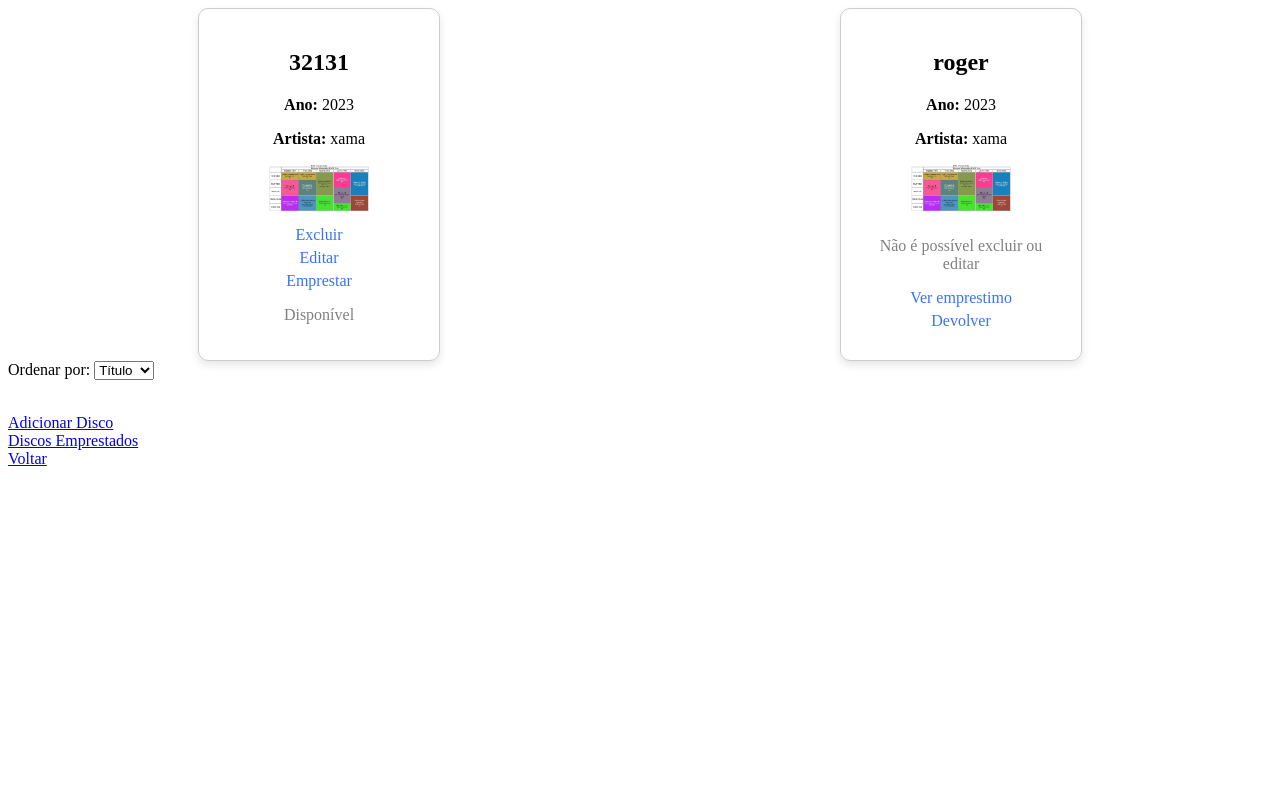
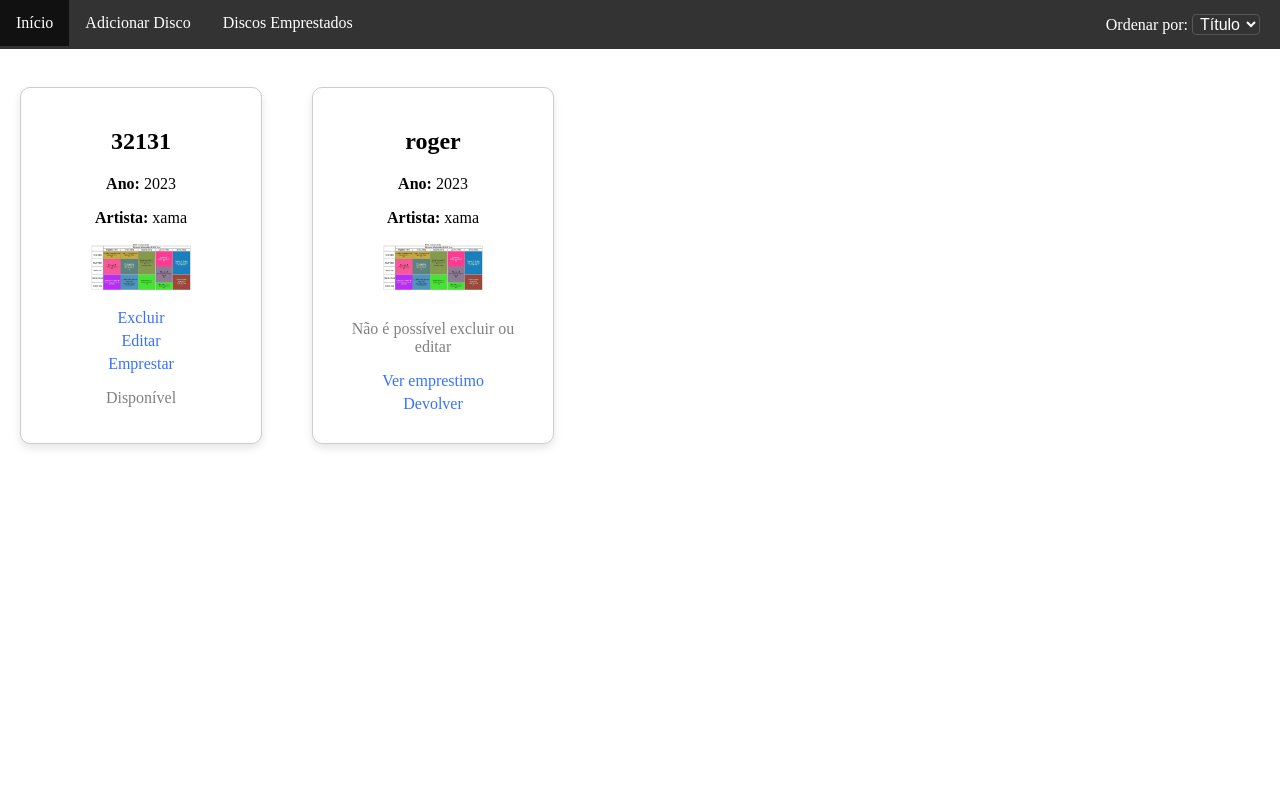
Before and after one commit to cauaauler/IFRS-Discoteca-Prog-2024, a PHP site: page /discos.php in a window 1280 px wide. Run offline with PHP 8.4, Linux system fonts and the light colour scheme; data comes from the database, SQL or seed files in the repository.

Commit message:
css discos

```diff
--- a/discos.css
+++ b/discos.css
@@ -1,25 +1,45 @@
+* {
+    text-align: center;
+}
+body{
+    margin: 0px;
+}
+
+/* Container flexível para os cards */
 .card-container {
     display: flex;
-            flex-wrap: wrap;
-            justify-content: space-around;
-            gap: 20px;
+    /* gap é maravilhoso, é literalmente um gap, não é que nem o margin que soma */
+    gap: 50px;
+    padding: 20px;
 }
 
+/* Estilo de cada card individual */
 .card {
     border: 1px solid #ccc;
     border-radius: 10px;
     padding: 20px;
-            width: 200px;
+    flex-basis: 200px; /* Define a largura inicial do card */
+    flex-shrink: 0; /* Evita que o card encolha */
     box-shadow: 0px 4px 8px rgba(0, 0, 0, 0.1);
     text-align: center;
+    background-color: #fff;
+    transition: transform 0.3s;
 }
 
+/* muito daora */
+.card:hover {
+    transform: scale(1.05);
+}
+
+/* Estilo da imagem dentro do card */
 .card img {
-            max-width: 100%;
-            height: auto;
+    width: 150px; /* Largura fixa para todas as imagens */
+    height: 150px; /* Altura fixa */
+    object-fit: cover; /* Garante que a imagem ocupe o espaço sem distorção */
     margin-bottom: 10px;
 }
 
+/* Links dentro dos cards */
 .card a {
     display: block;
     margin-top: 5px;
@@ -30,3 +50,77 @@
 .card a:hover {
     text-decoration: underline;
 }
+
+/* Estilo para a barra de navegação */
+.navbar {
+    list-style-type: none;
+    margin: 0;
+    padding: 0;
+    overflow: hidden;
+    background-color: #333;
+}
+
+.navbar li {
+    float: left;
+}
+
+.navbar li a {
+    display: block;
+    color: white;
+    text-align: center;
+    padding: 14px 16px;
+    text-decoration: none;
+}
+
+.navbar li a:hover {
+    background-color: #111; /* Cor de fundo quando passar o mouse */
+}
+
+/* Estilo do formulário de ordenação dentro da navbar */
+.navbar form {
+    display: inline-block;
+    margin: 0;
+    padding: 14px 20px;
+}
+
+/* Estilo do select para ordenação */
+.navbar select {
+    background-color: #333;
+    color: white;
+    border: 1px solid #575757;
+    font-size: 16px;
+    border-radius: 4px;
+    outline: none;
+    cursor: pointer;
+}
+
+/* Efeito de hover no select */
+.navbar select:hover {
+    background-color: #575757;
+}
+
+/* Responsividade para a navbar */
+@media screen and (max-width: 600px) {
+    .navbar li {
+        float: none;
+        display: block;
+        text-align: center;
+    }
+
+    .navbar form {
+        display: block;
+        margin-top: 10px;
+    }
+}
+
+/* Responsividade para os cards */
+@media screen and (max-width: 600px) {
+    .card-container {
+        flex-direction: column;
+        align-items: center;
+    }
+
+    .card {
+        flex-basis: 100%;
+    }
+}
--- a/discos.php
+++ b/discos.php
@@ -1,3 +1,41 @@
+<!DOCTYPE html>
+<html lang="en">
+
+<head>
+    <meta charset="UTF-8">
+    <meta name="viewport" content="width=device-width, initial-scale=1.0">
+    <title>Document</title>
+    <link rel="stylesheet" href="discos.css">
+</head>
+
+<body>
+
+    <body>
+        <!-- Nav bar -->
+        <nav>
+            <ul class="navbar">
+                <li><a href="index.php">Início</a></li>
+                <li><a href="form_addDisco.php">Adicionar Disco</a></li>
+                <li><a href="discosEmprestados.php">Discos Emprestados</a></li>
+                <li style="float:right; color: white;">
+                    <form method="GET" action="">
+                        <label for="ordenar">Ordenar por:</label>
+                        <select name="ordenar" id="ordenar" onchange="this.form.submit()">
+                            <option value="Titulo" <?= isset($_GET['ordenar']) && $_GET['ordenar'] == 'Titulo' ? 'selected' : '' ?>>Título</option>
+                            <option value="Nome" <?= isset($_GET['ordenar']) && $_GET['ordenar'] == 'Nome' ? 'selected' : '' ?>>Artista</option>
+                            <option value="Ano" <?= isset($_GET['ordenar']) && $_GET['ordenar'] == 'Ano' ? 'selected' : '' ?>>Ano</option>
+                        </select>
+                    </form>
+                </li>
+            </ul>
+        </nav>
+
+
+        <br>
+    </body>
+
+</html>
+
 <?php
 $db = new mysqli("localhost", "root", "", "discoteca");
 
@@ -44,33 +82,3 @@ if ($resultado->num_rows == 0) {
 }
 
 $db->close();
-?>
-
-<!DOCTYPE html>
-<html lang="en">
-
-<head>
-    <meta charset="UTF-8">
-    <meta name="viewport" content="width=device-width, initial-scale=1.0">
-    <title>Document</title>
-    <link rel="stylesheet" href="discos.css">
-</head>
-
-<body>
-    <form method="GET" action="">
-        <label for="ordenar">Ordenar por:</label>
-        <select name="ordenar" id="ordenar" onchange="this.form.submit()">
-            <option value="Titulo" <?= isset($_GET['ordenar']) && $_GET['ordenar'] == 'Titulo' ? 'selected' : '' ?>>Título</option>
-            <option value="Nome" <?= isset($_GET['ordenar']) && $_GET['ordenar'] == 'Nome' ? 'selected' : '' ?>>Artista</option>
-            <option value="Ano" <?= isset($_GET['ordenar']) && $_GET['ordenar'] == 'Ano' ? 'selected' : '' ?>>Ano</option>
-        </select>
-    </form>
-    <br>
-    <a href='form_addDisco.php'>Adicionar Disco</a>
-    <br>
-    <a href='discosEmprestados.php'>Discos Emprestados</a>
-    <br>
-    <a href='index.php'>Voltar</a>
-</body>
-
-</html>
--- a/style.css
+++ /dev/null
@@ -1,3 +0,0 @@
-*{
-    color: white;
-}
```
Also changed, not shown: uploads/23_3213.jpg (added), uploads/24_3213.jpg (added), uploads/25_32321.jpg (added), uploads/26_roger.jpg (added), uploads/27_32131.png (added), uploads/28_321311321133321311321133321311321133321311321133.png (added), uploads/29_321311321133321311321133321311321133321311321133.png (added), uploads/30_32321.png (added), uploads/31_32131.png (added), uploads/32_32131.png (added), uploads/33_32321.jpg (added). Lines whose indentation alone changed are shown as unchanged.
